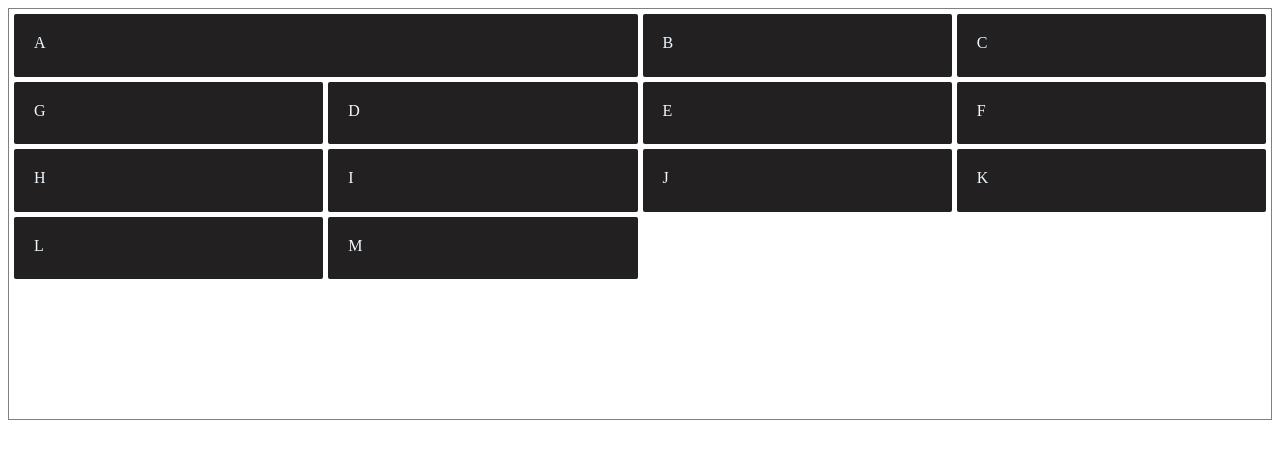
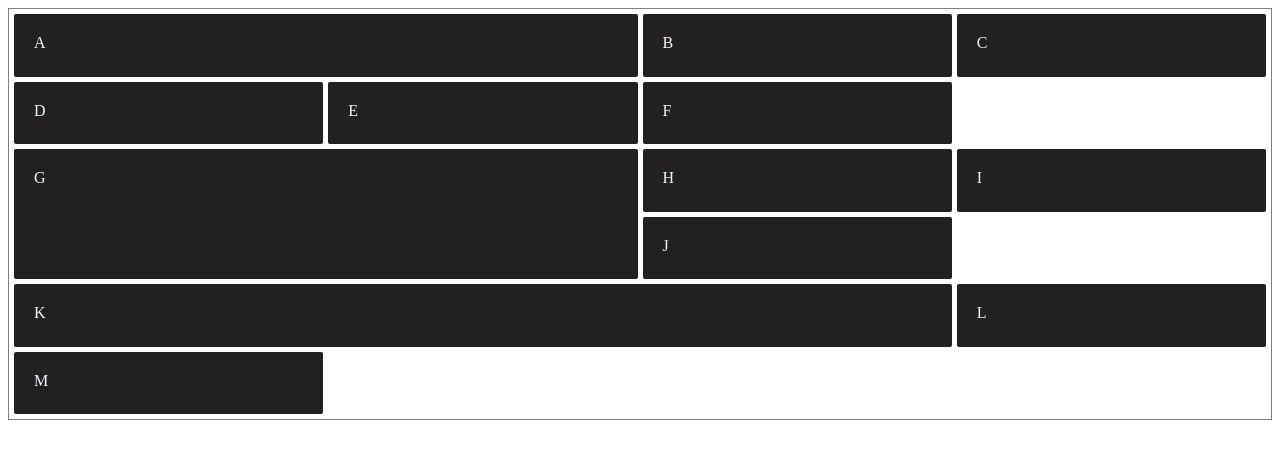
Before and after one commit to GopiParihar/March-Web-Fundamentals-Assigments, a plain HTML site: page March/Week4/Assigment 9/Task2/index.html in a window 1280 px wide. Drawn offline with Linux system fonts and the light colour scheme.

Commit message:
assigment has pushed

```diff
--- a/March/Week4/Assigment 9/Task2/styles2.css
+++ b/March/Week4/Assigment 9/Task2/styles2.css
@@ -21,7 +21,27 @@
     grid-column: 1 /span 2;
 }
 .item7{
-    grid-row: 3;
-    grid-row: 1 span/3;
+    grid-template-columns: repeat(auto-fill, minmax(200px, 1fr) );
+    grid-row: 3 /span 2;
+    grid-column: 1 /span 2;
 
 }
+.item8{
+    grid-row: 3;
+}
+.item9{
+    grid-row: 3;
+}
+.item10{
+    grid-row: 4;
+}
+.item11{
+    grid-row: 5;
+    grid-column: 1 /span 3;
+}
+.item12{
+    grid-row: 5;
+}
+.item13{
+    grid-row: 6;
+}
```
